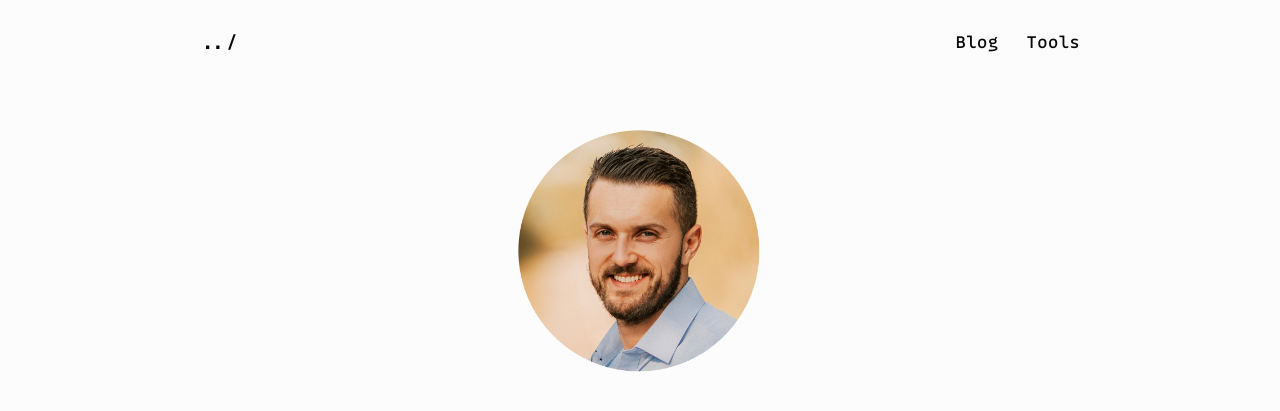
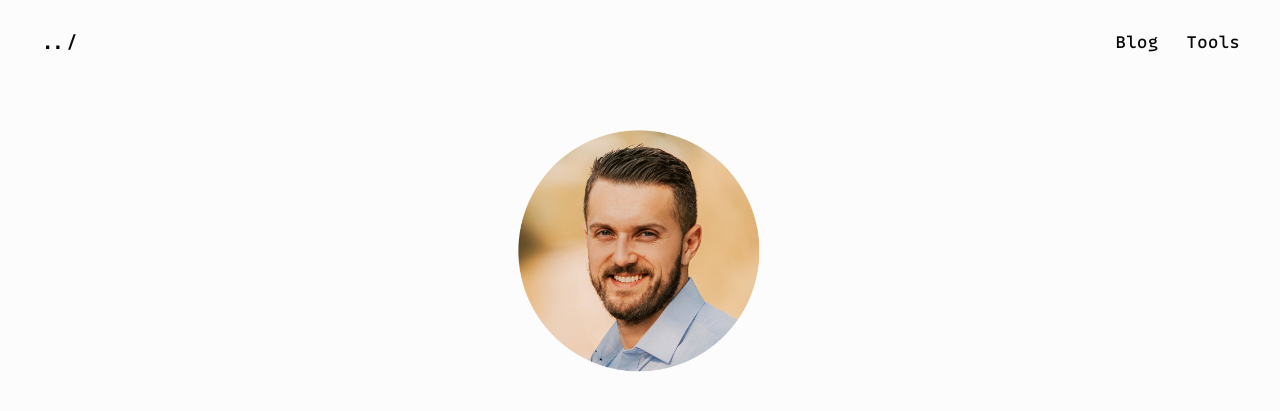
Before and after one commit to xshapira/xshapira.github.io, an Astro site: page / in a window 1280 px wide. Shown: the top 411 px of the page. Built offline with nearby package versions, Linux system fonts and the light colour scheme; Astro itself is replaced by a stand-in of ours.

Commit message:
increase max width of main content area to 80rem

```diff
--- a/src/layouts/BaseLayout.astro
+++ b/src/layouts/BaseLayout.astro
@@ -25,7 +25,7 @@ const {
   <body class="flex justify-center bg-background">
     <ThemeProvider />
     <main
-      class="font-monoLisa flex min-h-screen w-screen max-w-[60rem] flex-col items-center px-6 pb-10 pt-7 text-[0.92rem] leading-relaxed sm:px-10 lg:px-10"
+      class="font-monoLisa flex min-h-screen w-screen max-w-[80rem] flex-col items-center px-6 pb-10 pt-7 text-[0.92rem] leading-relaxed sm:px-10 lg:px-10"
     >
       <Header />
       <slot />
```
